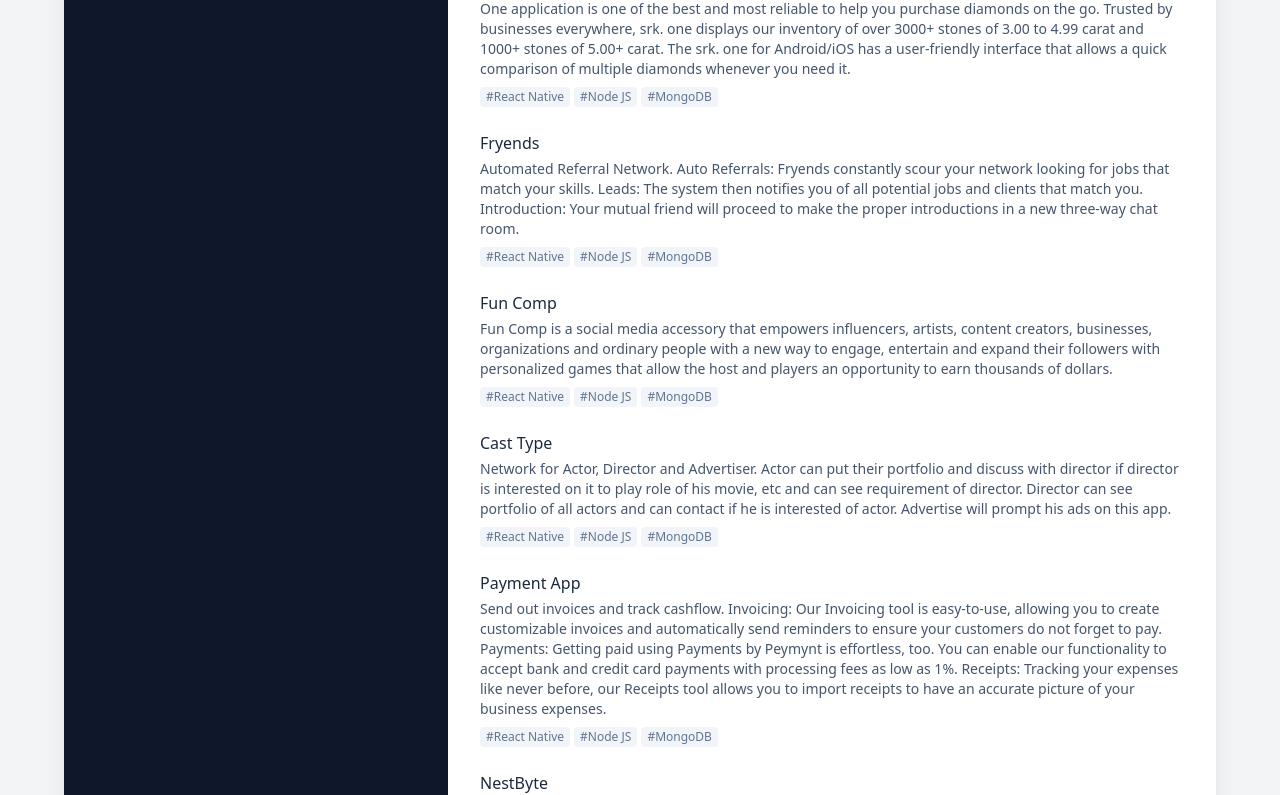
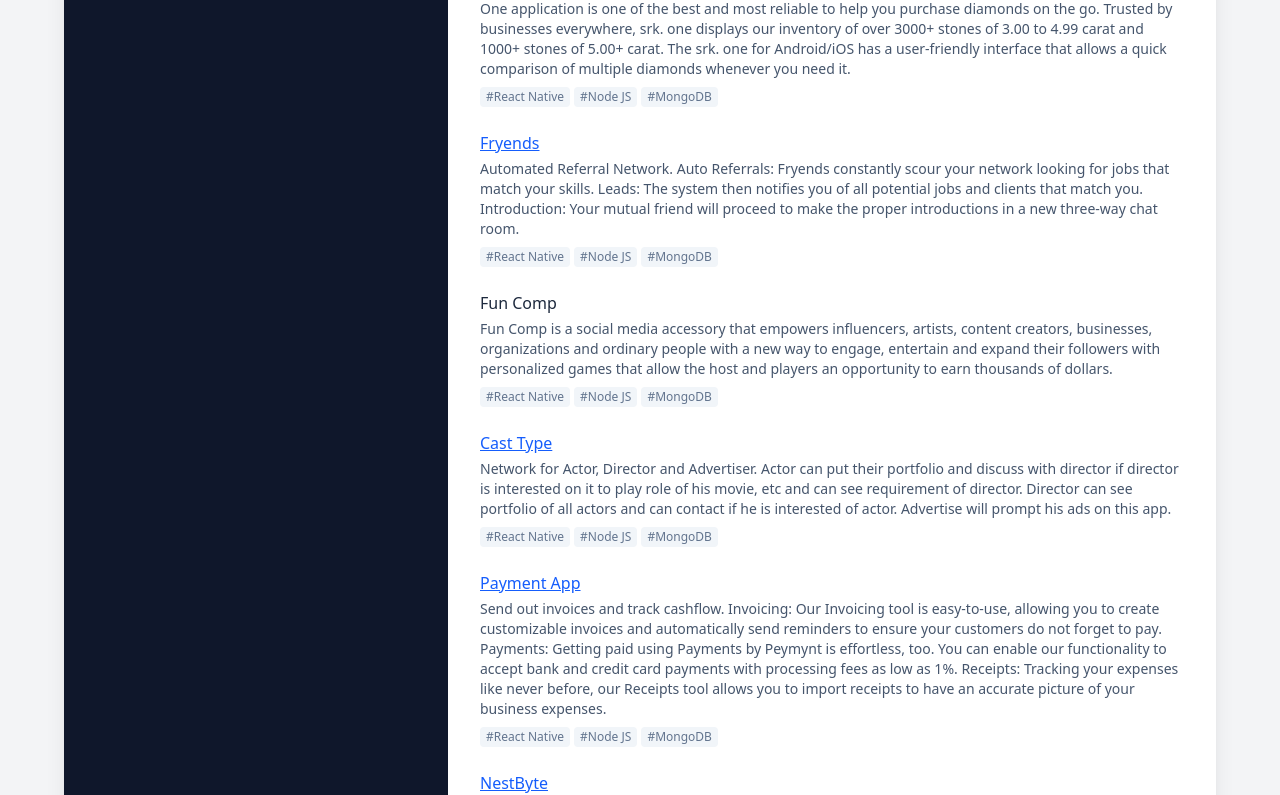
Before and after one commit to rajscet/rajesh-resume, a Next.js app: page / in a window 1280 px wide. Shown: the part 2428-3223 px from the top of the page. Built offline with nearby package versions, Linux system fonts and the light colour scheme.

Commit message:
wip: bug fix

```diff
--- a/data/resume.ts
+++ b/data/resume.ts
@@ -380,6 +380,7 @@
         "Automated Referral Network. Auto Referrals: Fryends constantly scour your network looking for jobs that match your skills. Leads: The system then notifies you of all potential jobs and clients that match you. Introduction: Your mutual friend will proceed to make the proper introductions in a new three-way chat room.",
       role: "We are 2 react native developers working together and communicating with the backend team, client, and QA via scrum to show progress and queries' resolution.",
       technologies: ["React Native", "Node JS", "MongoDB"],
+      link: "https://drive.google.com/file/d/1294bBri_wetG0JKIAGEMWb-cO5tifBkF/view?usp=drive_link",
     },
     {
       title: "Fun Comp",
@@ -394,6 +395,7 @@
         "Network for Actor, Director and Advertiser. Actor can put their portfolio and discuss with director if director is interested on it to play role of his movie, etc and can see requirement of director. Director can see portfolio of all actors and can contact if he is interested of actor. Advertise will prompt his ads on this app.",
       role: "We are two react native developers working together and communicating with the backend team, client, and QA via scrum google meet and slack to show progress, gathering requirements and queries' resolution.",
       technologies: ["React Native", "Node JS", "MongoDB"],
+      link: "https://drive.google.com/file/d/1QSKXVrpUuIZDT11zYJimP1-kQZkerqrq/view?usp=sharing",
     },
     {
       title: "Payment App",
@@ -401,6 +403,7 @@
         "Send out invoices and track cashflow. Invoicing: Our Invoicing tool is easy-to-use, allowing you to create customizable invoices and automatically send reminders to ensure your customers do not forget to pay. Payments: Getting paid using Payments by Peymynt is effortless, too. You can enable our functionality to accept bank and credit card payments with processing fees as low as 1%. Receipts: Tracking your expenses like never before, our Receipts tool allows you to import receipts to have an accurate picture of your business expenses.",
       role: "MySelf only single react native developer in this project and I communicated with the backend team, client, and QA via zoom scrum and skype to show progress, requirement gathering and queries' resolution.",
       technologies: ["React Native", "Node JS", "MongoDB"],
+      link: "https://drive.google.com/file/d/1HHg6nrgP8wcgSp5r9gYh059_qBy1ds-e/view?usp=drive_link",
     },
     {
       title: "NestByte",
@@ -408,6 +411,7 @@
         "Home design/decorating ideas. NestByte is for professionals of home decor and designer like https://www.houzz.in/. Professionals will put their portfolios and from those portfolios, end users will inquire for orders and quote.",
       role: "MySelf only single react native developer in this project and I communicated with the backend team, client, and QA, Designer via scrum zoom meet and skype to show progress and queries' resolution.",
       technologies: ["React Native", "Node JS", "MongoDB"],
+      link: "https://drive.google.com/file/d/1v1V5wduy5HIttU-hNBRRBNHGjuGRptkX/view?usp=sharing",
     },
     {
       title: "TWG Retail Chatbot — \"Red\" (The Warehouse Group)",
```
